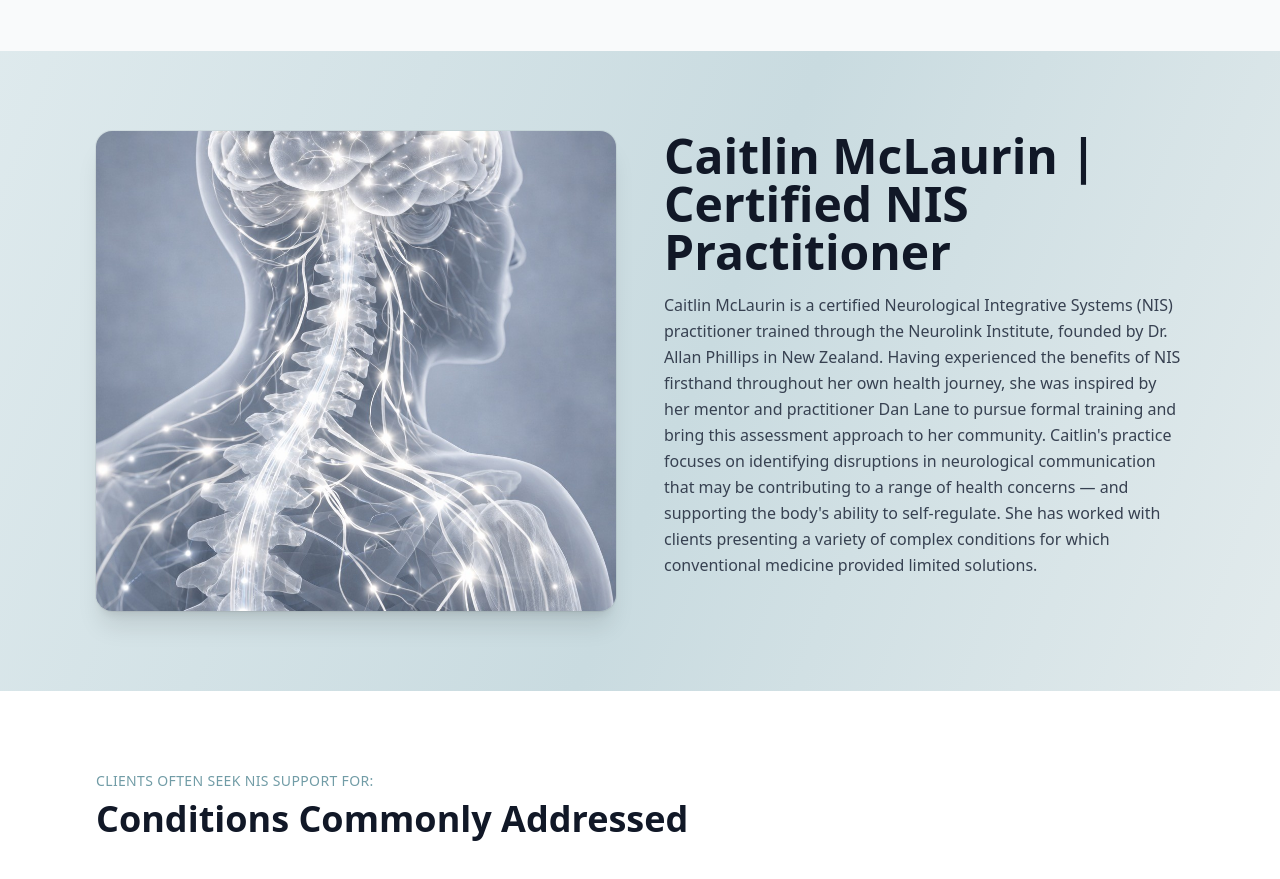
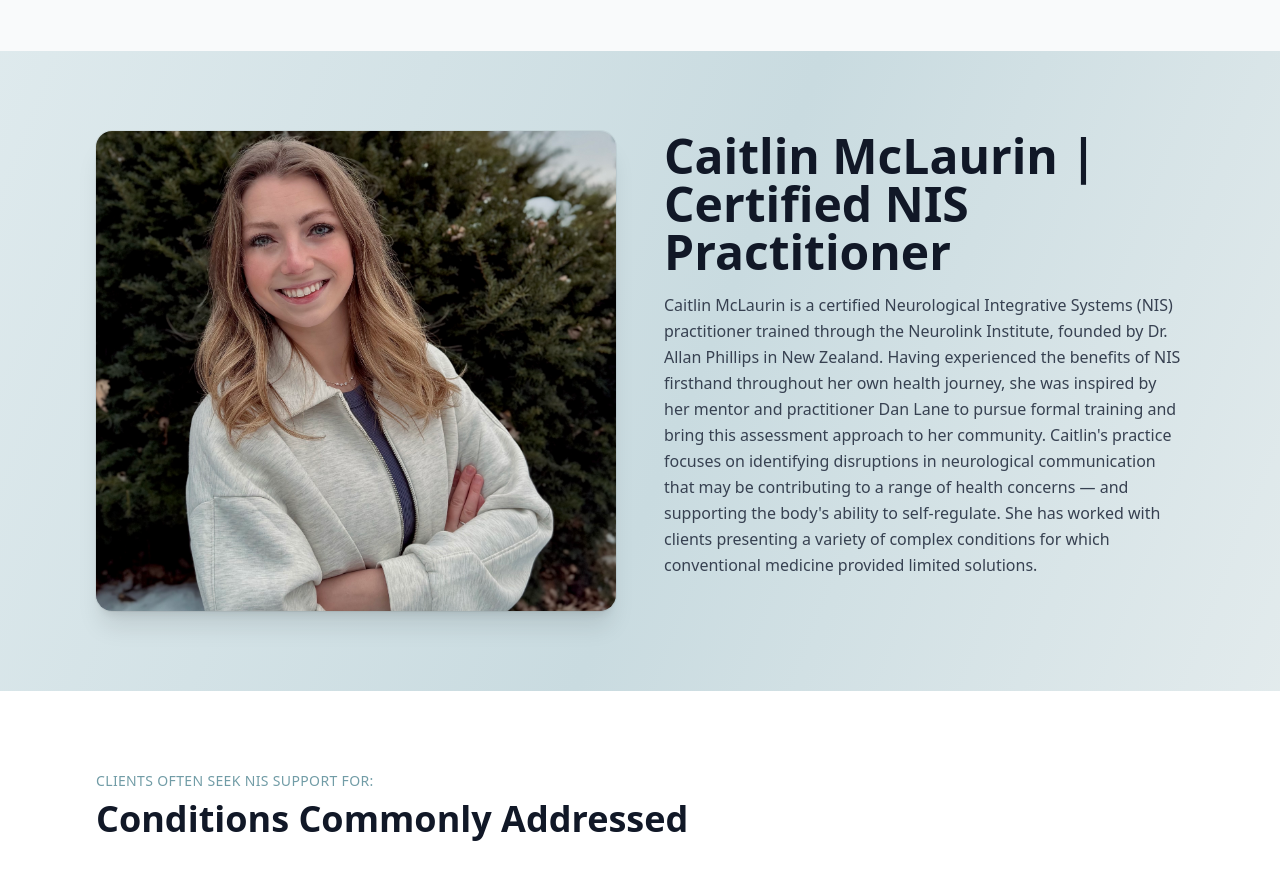
Before and after one commit to drewmclaurin98/rooted-integrative-health-site, a Next.js app: page / in a window 1280 px wide. Shown: the part 1180-2059 px from the top of the page. Built offline with nearby package versions, Linux system fonts and the light colour scheme.

Commit message:
Add caitlin headshot to feature image

```diff
--- a/components/blocks/feature.tsx
+++ b/components/blocks/feature.tsx
@@ -12,8 +12,8 @@
           {/* Left: Featured Image */}
           <div className="relative w-full h-[380px] sm:h-[480px] rounded-2xl shadow-xl overflow-hidden ring-1 ring-black/5">
             <Image
-              src="/nis-gray.jpg"
-              alt="Neurological Integrative Systems illustration"
+              src="/caitlin-headshot.jpeg"
+              alt="Caitlin McLaurin, Certified NIS Practitioner"
               fill
               sizes="(max-width: 1024px) 100vw, 50vw"
               className="object-cover"
```
Also changed, not shown: public/caitlin-headshot.jpeg (added).
